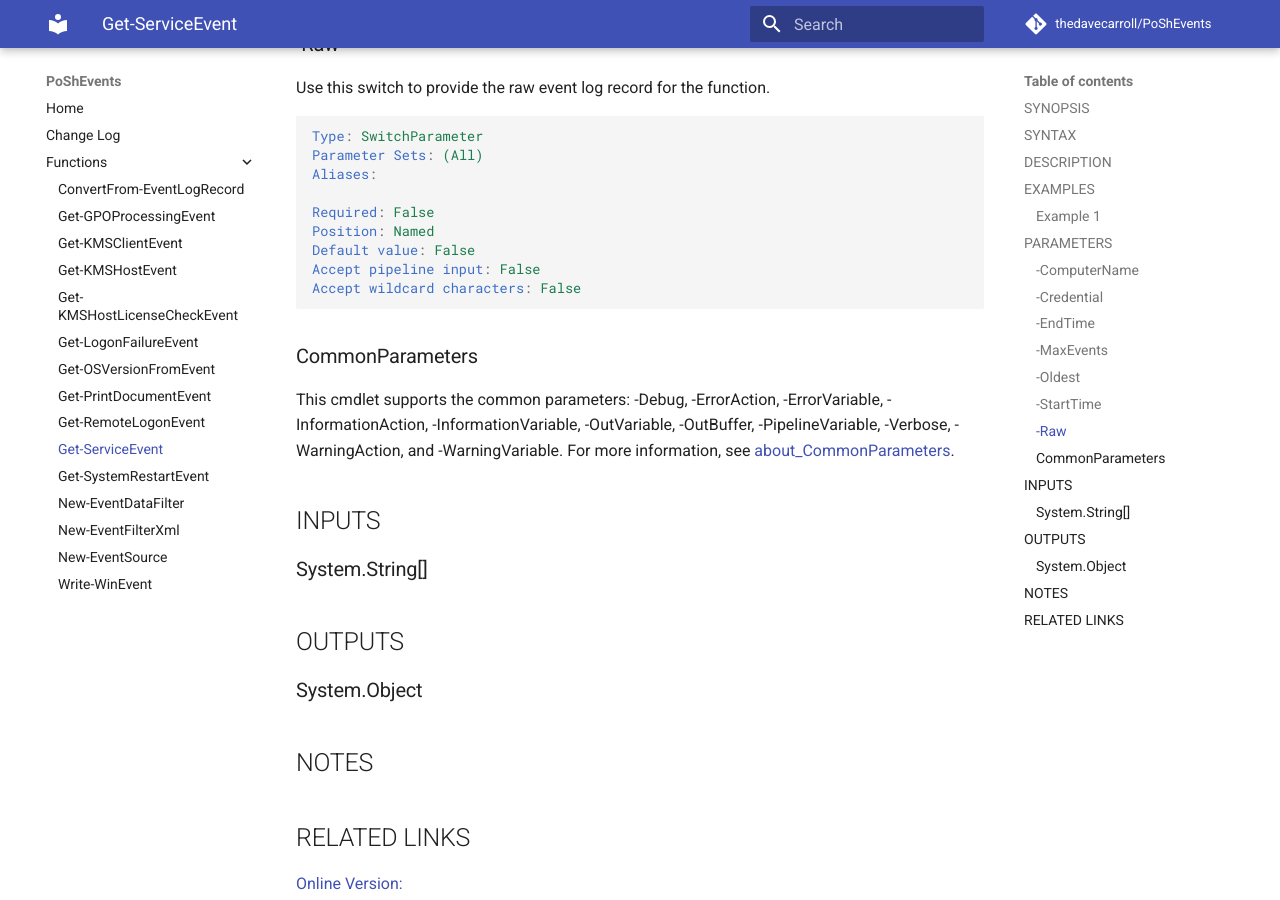
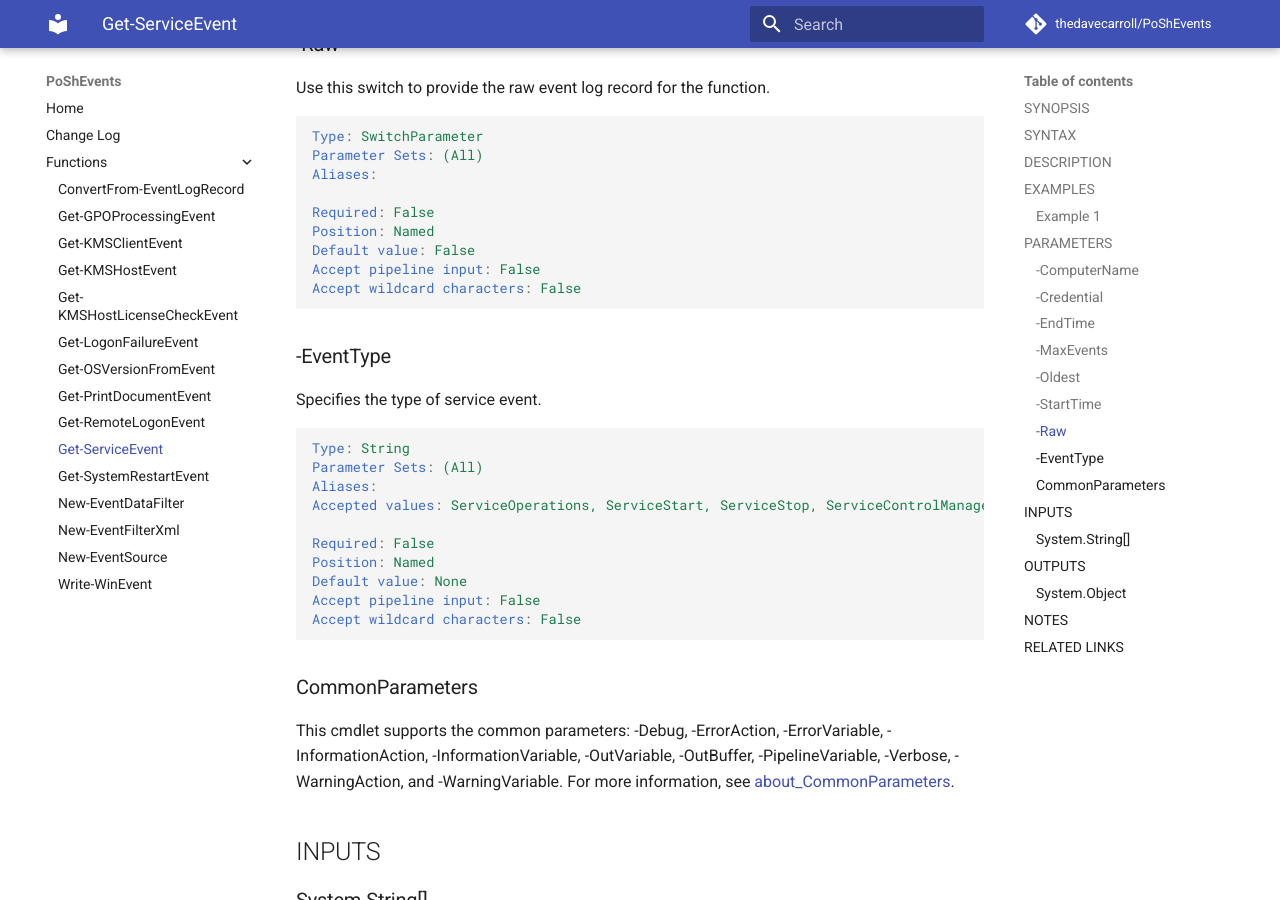
Before and after one commit to thedavecarroll/PoShEvents, an MkDocs documentation site: the page built from docs/Get-ServiceEvent.md, in a window 1280 px wide and 900 px high, scrolled down 3299 px. Built offline with MkDocs 1.6.1 and Material for MkDocs 9.7.7, drawn with Linux system fonts in a browser that asks for light colours; comment, search, counter and statistics services are not loaded; some of the changed text lies outside the part shown.

Commit message:
update docs

````diff
--- a/docs/Get-ServiceEvent.md
+++ b/docs/Get-ServiceEvent.md
@@ -15,7 +15,7 @@ You can then filter on a particular service name or service displayname.
 
 ```powershell
 Get-ServiceEvent [[-ComputerName] <String[]>] [[-Credential] <PSCredential>] [[-StartTime] <DateTime>]
- [[-EndTime] <DateTime>] [[-MaxEvents] <Int64>] [-Oldest] [-Raw] [<CommonParameters>]
+ [[-EndTime] <DateTime>] [[-MaxEvents] <Int64>] [-Oldest] [-EventType <String>] [-Raw] [<CommonParameters>]
 ```
 
 ## DESCRIPTION
@@ -164,6 +164,22 @@ Accept pipeline input: False
 Accept wildcard characters: False
 ```
 
+### -EventType
+Specifies the type of service event.
+
+```yaml
+Type: String
+Parameter Sets: (All)
+Aliases:
+Accepted values: ServiceOperations, ServiceStart, ServiceStop, ServiceControlManagerOperations, ServiceInstall
+
+Required: False
+Position: Named
+Default value: None
+Accept pipeline input: False
+Accept wildcard characters: False
+```
+
 ### CommonParameters
 This cmdlet supports the common parameters: -Debug, -ErrorAction, -ErrorVariable, -InformationAction, -InformationVariable, -OutVariable, -OutBuffer, -PipelineVariable, -Verbose, -WarningAction, and -WarningVariable. For more information, see [about_CommonParameters](http://go.microsoft.com/fwlink/?LinkID=113216).
 
````
Also changed, not shown: docs/Get-OSVersionFromEvent.md (+17 -1 lines), docs/Get-PrintDocumentEvent.md (+3 -3 lines), docs/New-EventFilterXml.md (+4 -21 lines).
